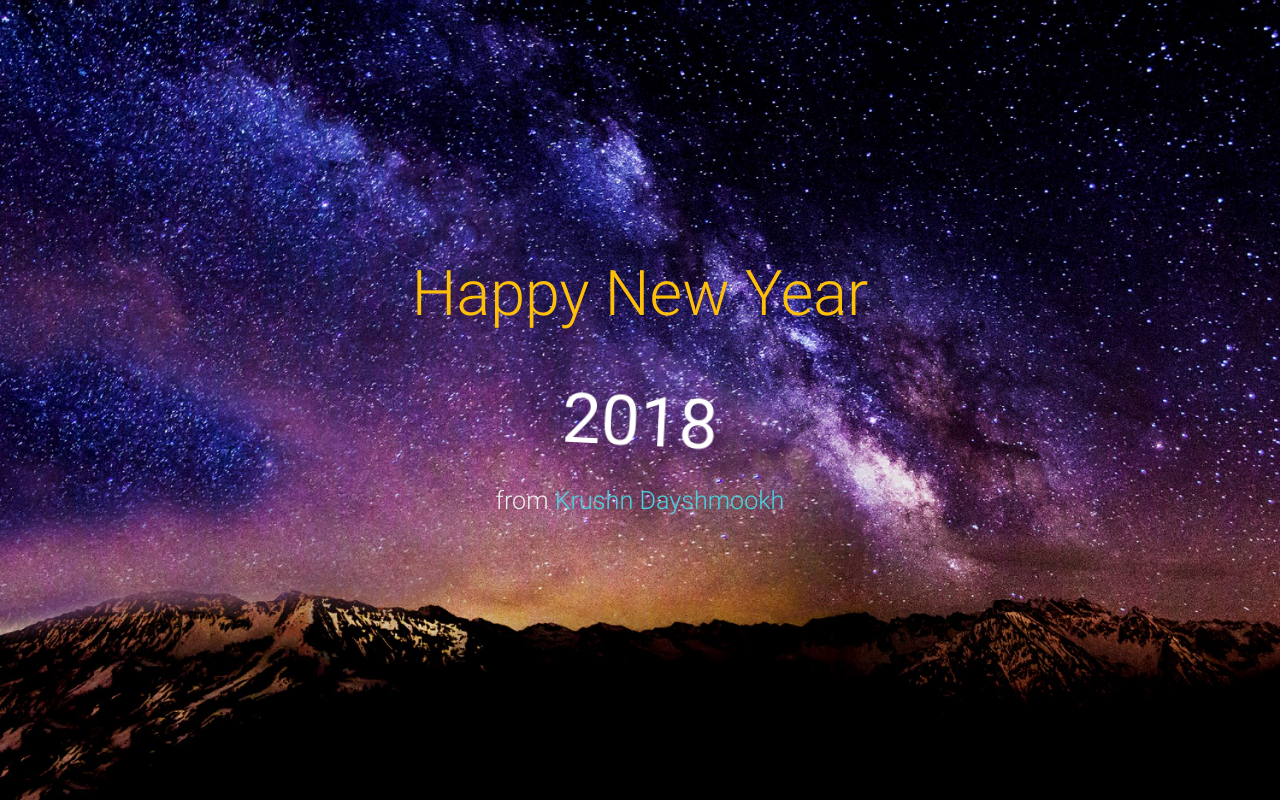
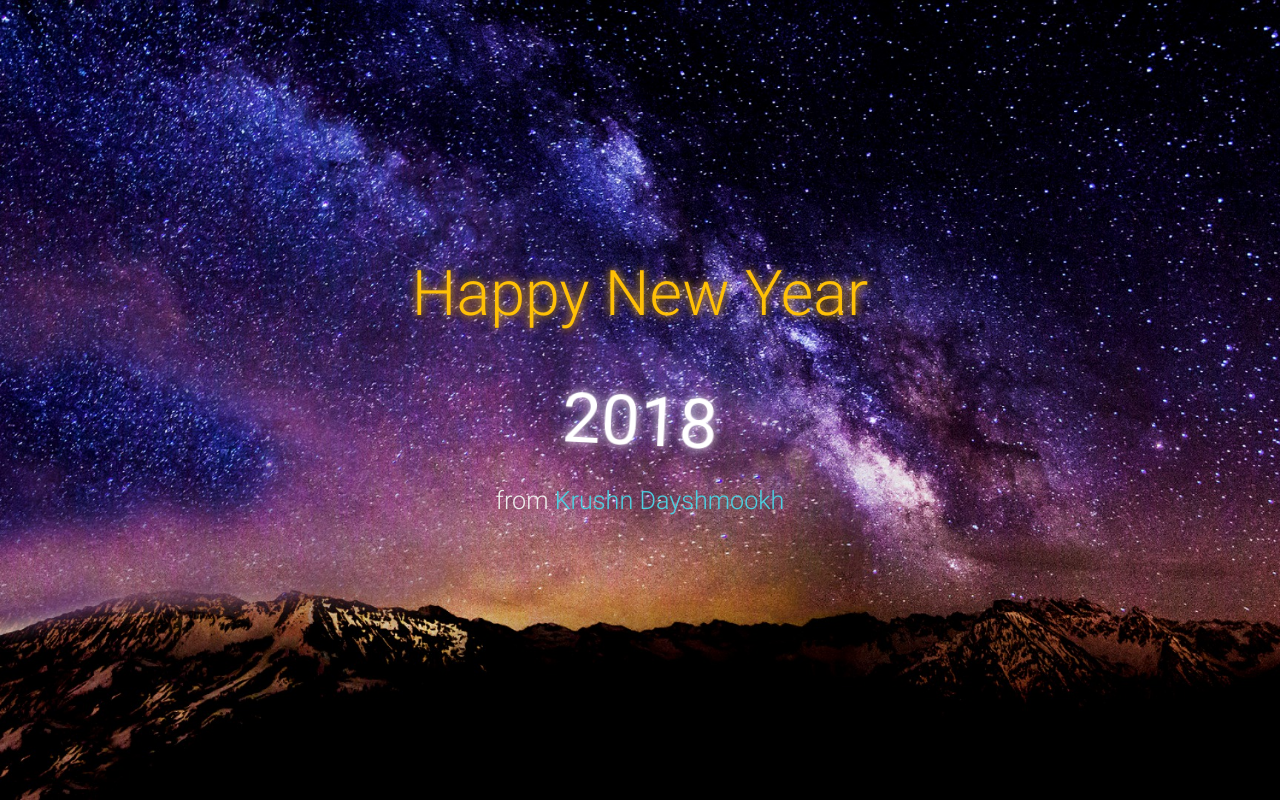
Before and after one commit to krushndayshmookh/greeting, a plain HTML site: page index.html in a window 1280 px wide. Drawn offline with Linux system fonts and the light colour scheme.

Commit message:
added shadow to text

```diff
--- a/index.html
+++ b/index.html
@@ -15,8 +15,8 @@
     <div class="screen-unit" data-aos="zoom-in">
         <div class="valign-wrapper screen-height">
             <div class="container center">
-                <h1 class="animated infinite bounce amber-text light" data-aos="flip-up" data-aos-delay="1000">Happy New Year</h1>
-                <h1 class="animated infinite tada white-text" data-aos="flip-down" data-aos-delay="1500">2018</h1>
+                <h1 class="animated infinite bounce amber-text light text-shadow" data-aos="flip-up" data-aos-delay="1000">Happy New Year</h1>
+                <h1 class="animated infinite tada white-text text-shadow" data-aos="flip-down" data-aos-delay="1500">2018</h1>
                 <p class="flow-text grey-text text-lighten-3">from <a href="http://krushndayshmookh.github.io" class="cyan-text text-lighten-2 glow-text">Krushn Dayshmookh</a></p>
             </div>
         </div>
```
